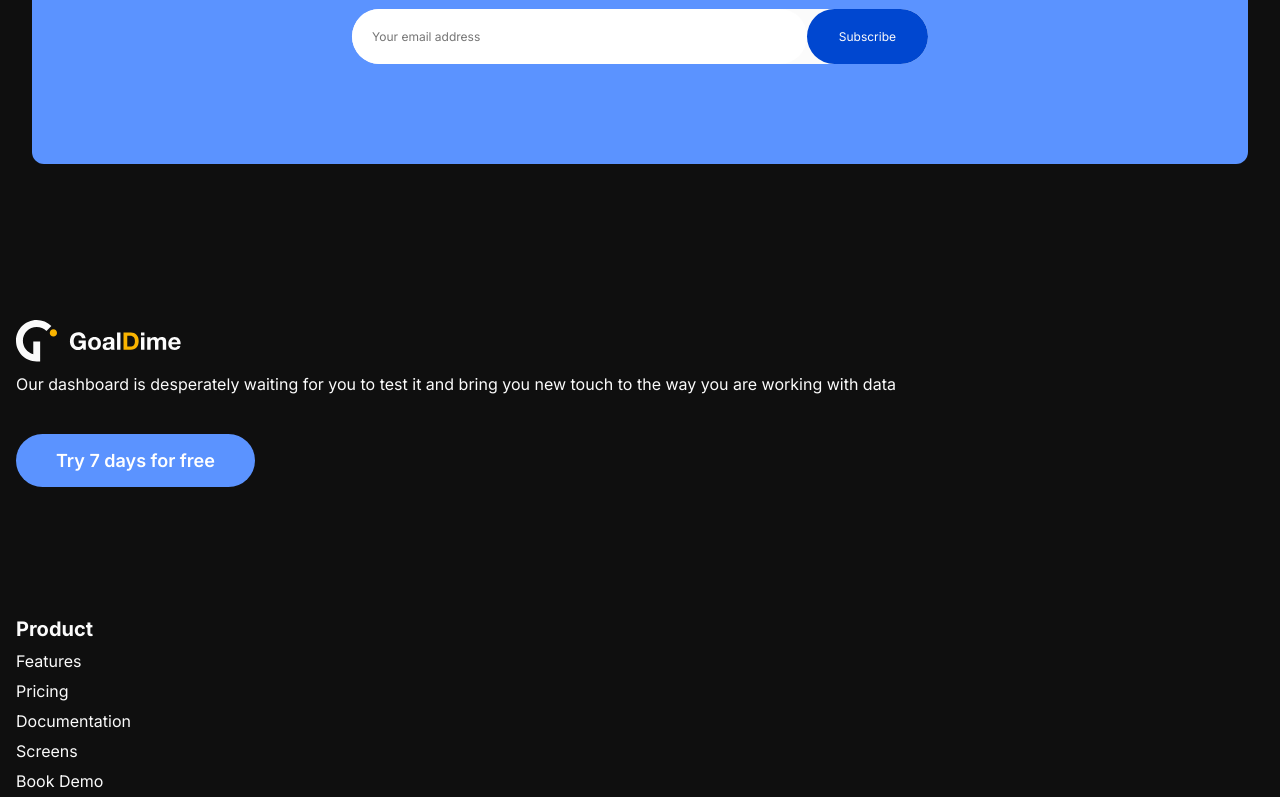
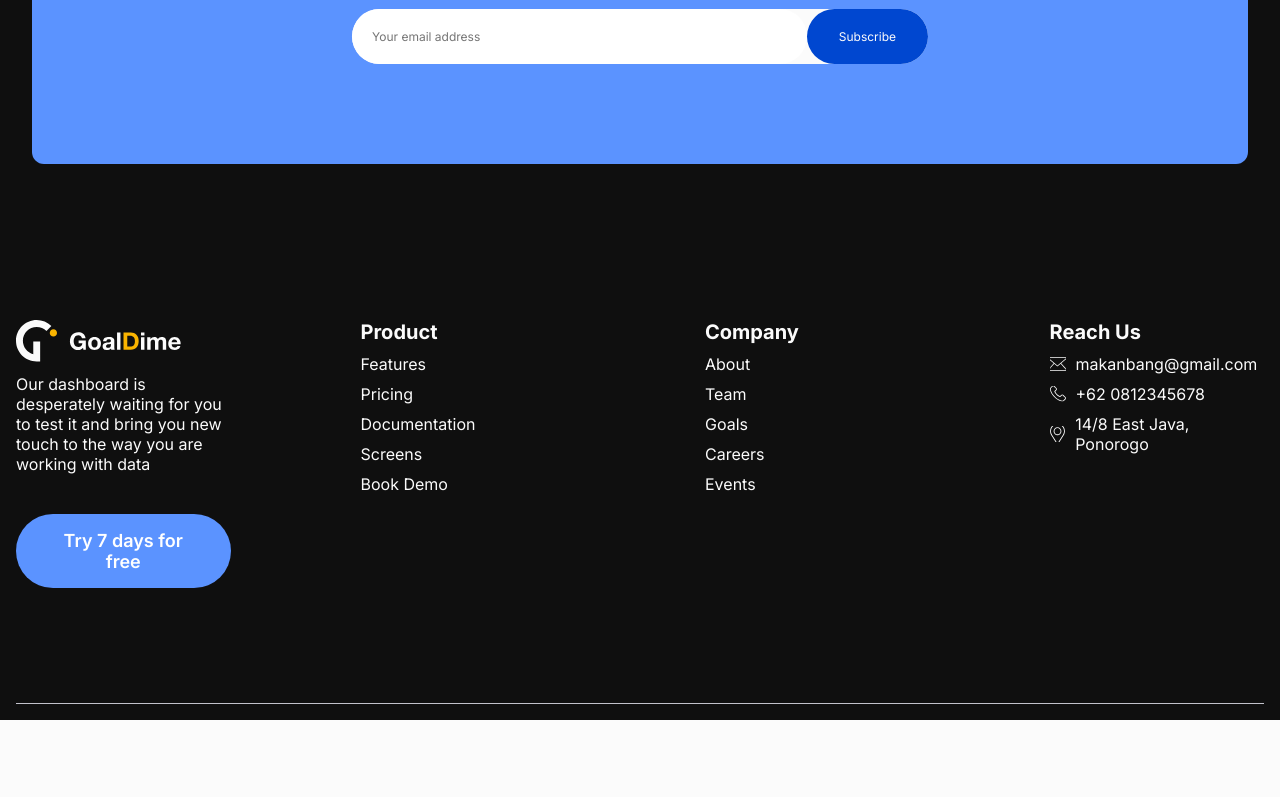
Before and after one commit to pujiragil/goaldime, a Next.js app: page / in a window 1280 px wide. Shown: the part 9790-10587 px from the top of the page. After the commit the page ends 10510 px from the top, so only its background shows below. Built offline with nearby package versions, Linux system fonts and the light colour scheme.

Commit message:
add footer section style for desktop & tab device

```diff
--- a/components/Footer/Footer.tsx
+++ b/components/Footer/Footer.tsx
@@ -11,9 +11,15 @@ const Footer = styled.main`
   padding: 40px 0 115px;
   gap: 130px;
   border-bottom: 1px solid #c2c2cb;
+
+  @media screen and (min-width: 1024px) {
+    flex-direction: row;
+    align-items: flex-start;
+  }
 `;
 
 const FooterHead = styled.div`
+  flex: 1;
   display: flex;
   flex-direction: column;
   gap: 40px;
@@ -36,9 +42,18 @@ const Desc = styled.p`
   font-family: var(--inter-font);
   font-size: 1rem;
   font-weight: 400;
+
+  @media screen and (min-width: 768px) {
+    width: 40%;
+  }
+
+  @media screen and (min-width: 1024px) {
+    width: 100%;
+  }
 `;
 
 const FooterLinkWrapper = styled.div`
+  flex: 1;
   display: flex;
   flex-direction: column;
   gap: 10px;
@@ -55,6 +70,7 @@ const LinkItem = styled.a`
   color: #fbfbfb;
   font-size: 1rem;
   font-weight: 400;
+  cursor: pointer;
 `;
 
 const FooterInformation = styled.div`
@@ -118,7 +134,7 @@ export default function FooterSection() {
           </FooterInformation>
           <FooterInformation>
             <InformationIcon src="/location.svg" alt="icon" />
-            <Information>14/8 East virginia, california, USA</Information>
+            <Information>14/8 East Java, Ponorogo</Information>
           </FooterInformation>
         </FooterLinkWrapper>
       </Footer>
```
